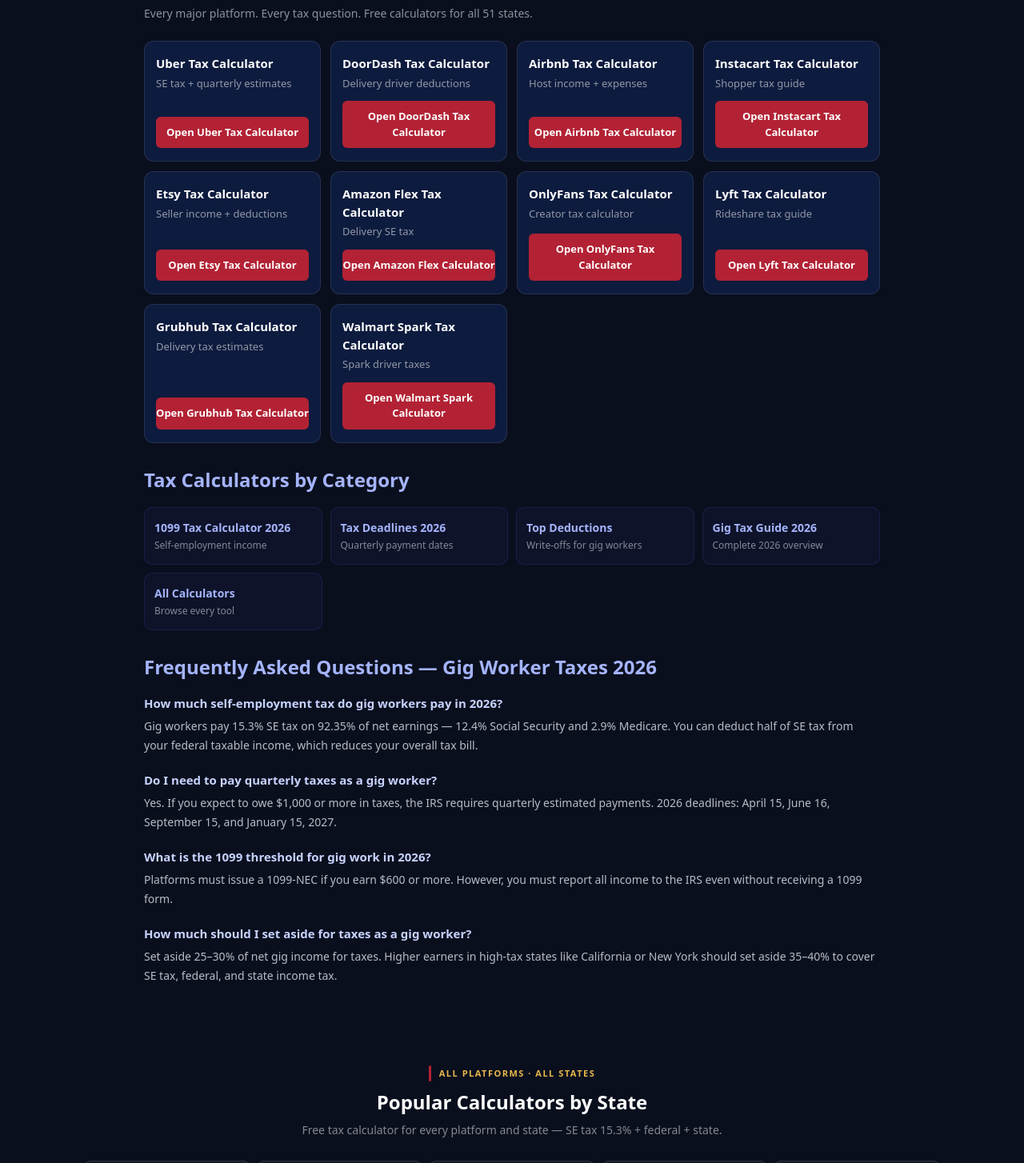
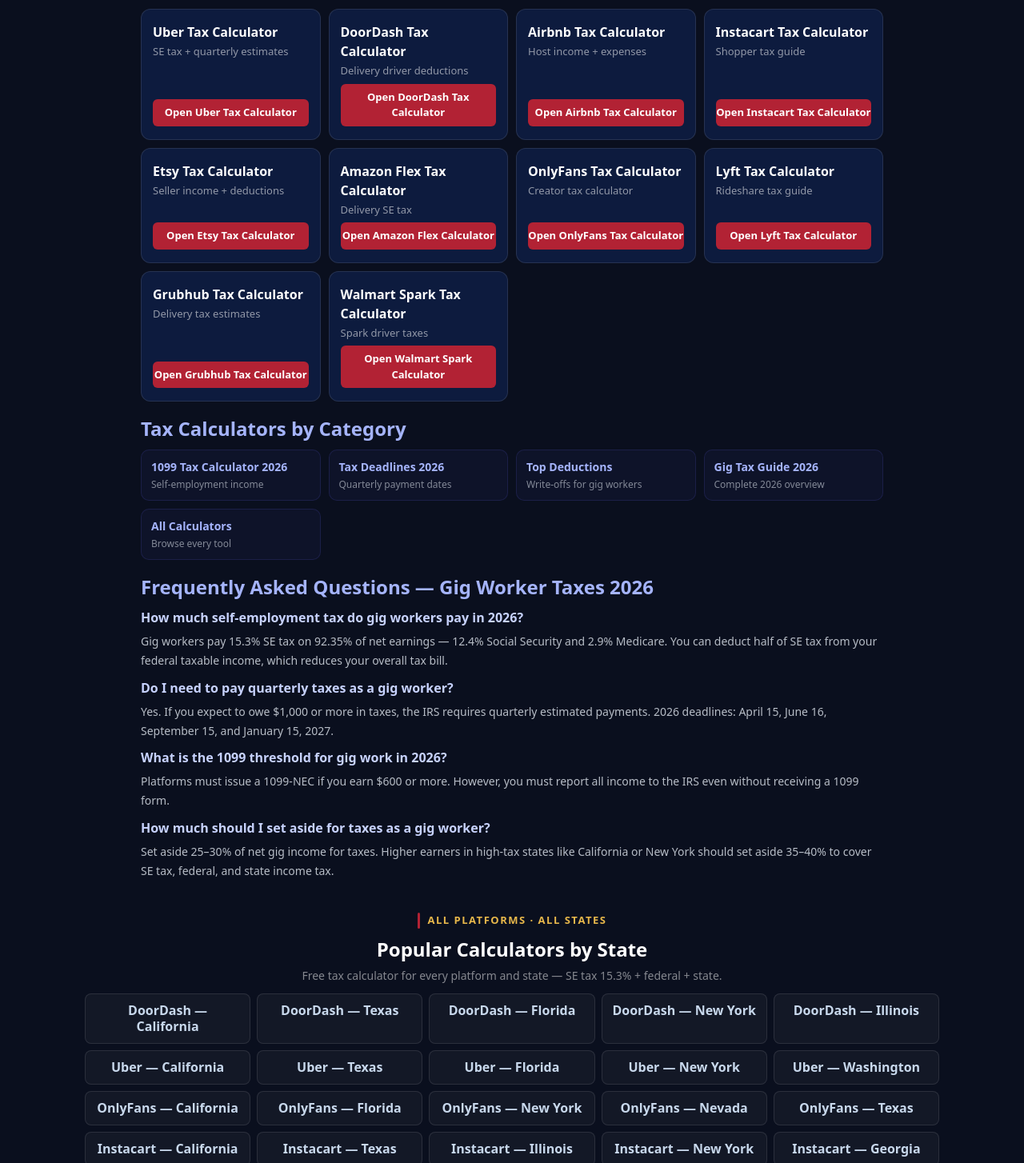
Before and after one commit to devqrcraft-ui/gigwisetax, a Next.js app: page / in a window 1280 px wide. Shown: the part 6356-7810 px from the top of the page at 80% size. Built offline with nearby package versions, Linux system fonts and the light colour scheme.

Commit message:
fix: page.tsx density - section padding, fontSize 15->16, FAQ gap, state grid

```diff
--- a/app/globals.css
+++ b/app/globals.css
@@ -242,7 +242,7 @@ a[style*="B22234"]:hover,div[style*="B22234"]:hover{
   display: block;
   background: #B22234;
   color: #fff;
-  font-size: 11px;
+  font-size: 13px;
   font-weight: 700;
   padding: 6px 0;
   border-radius: 4px;
@@ -282,7 +282,7 @@ a[style*="B22234"]:hover,div[style*="B22234"]:hover{
   }
   table.deadline-table tbody td::before {
     content: attr(data-label) !important;
-    font-size: 11px !important;
+    font-size: 13px !important;
     font-weight: 700 !important;
     color: rgba(255,255,255,0.45) !important;
     text-transform: uppercase !important;
--- a/app/page.tsx
+++ b/app/page.tsx
@@ -22,10 +22,10 @@ export default function Page() {
 
       <div style={{background:'#0a0f1e',color:'#e2e8f0',fontFamily:'system-ui,sans-serif'}}>
 
-        <section style={{maxWidth:'960px',margin:'0 auto',padding:'48px 20px 28px'}}>
+        <section style={{maxWidth:'960px',margin:'0 auto',padding:'20px 16px 16px'}}>
           <h2 style={{fontSize:'clamp(20px,3vw,28px)',fontWeight:800,color:'#ffffff',marginBottom:'8px'}}>Gig Worker Tax Center 2026</h2>
-          <p style={{fontSize:'14px',opacity:0.6,marginBottom:'24px'}}>Every major platform. Every tax question. Free calculators for all 51 states.</p>
-          <div style={{display:'grid',gridTemplateColumns:'repeat(auto-fill,minmax(200px,1fr))',gap:'12px'}}>
+          <p style={{fontSize:'14px',opacity:0.75,marginBottom:'12px'}}>Every major platform. Every tax question. Free calculators for all 51 states.</p>
+          <div style={{display:'grid',gridTemplateColumns:'repeat(auto-fill,minmax(200px,1fr))',gap:'10px'}}>
             {[
               {href:'/uber',       label:'Uber',         desc:'SE tax + quarterly estimates',   cta:'Open Uber Tax Calculator'},
               {href:'/doordash',   label:'DoorDash',     desc:'Delivery driver deductions',     cta:'Open DoorDash Tax Calculator'},
@@ -39,17 +39,17 @@ export default function Page() {
               {href:'/walmart-spark',label:'Walmart Spark',desc:'Spark driver taxes',           cta:'Open Walmart Spark Calculator'},
             ].map(p => (
               <a key={p.href} href={p.href} className="hub-card" style={{display:'flex',flexDirection:'column',padding:'16px 14px',borderRadius:'12px',color:'#e2e8f0',textDecoration:'none',background:'#0d1b3e',border:'1px solid rgba(255,255,255,0.1)'}}>
-                <div style={{fontSize:'15px',fontWeight:800,color:'#fff',marginBottom:'4px'}}>{p.label} Tax Calculator</div>
-                <div style={{fontSize:'13px',color:'rgba(255,255,255,0.55)',lineHeight:1.5,marginBottom:'12px',flexGrow:1}}>{p.desc}</div>
-                <div style={{background:'#B22234',color:'#fff',fontSize:'13px',fontWeight:700,padding:'10px 0',borderRadius:'6px',textAlign:'center'}}>{p.cta}</div>
+                <div style={{fontSize:'16px',fontWeight:800,color:'#fff',marginBottom:'3px'}}>{p.label} Tax Calculator</div>
+                <div style={{fontSize:'13px',color:'rgba(255,255,255,0.55)',lineHeight:1.5,marginBottom:'6px',flexGrow:1}}>{p.desc}</div>
+                <div style={{background:'#B22234',color:'#fff',fontSize:'13px',fontWeight:700,padding:'7px 0',borderRadius:'6px',textAlign:'center'}}>{p.cta}</div>
               </a>
             ))}
 
           </div>
         </section>
 
-        <section style={{maxWidth:'960px',margin:'0 auto',padding:'0 20px 28px'}}>
-          <h2 style={{fontSize:'clamp(18px,3vw,24px)',fontWeight:800,color:'#a5b4fc',marginBottom:'16px'}}>Tax Calculators by Category</h2>
+        <section style={{maxWidth:'960px',margin:'0 auto',padding:'0 16px 16px'}}>
+          <h2 style={{fontSize:'clamp(18px,3vw,24px)',fontWeight:800,color:'#a5b4fc',marginBottom:'8px'}}>Tax Calculators by Category</h2>
           <div style={{display:'grid',gridTemplateColumns:'repeat(auto-fill,minmax(220px,1fr))',gap:'10px'}}>
             {[
               ['/1099-tax-calculator-2026','1099 Tax Calculator 2026','Self-employment income'],
@@ -58,7 +58,7 @@ export default function Page() {
               ['/gig-worker-taxes-2026','Gig Tax Guide 2026','Complete 2026 overview'],
               ['/calculators','All Calculators','Browse every tool'],
             ].map(([href, label, desc]) => (
-              <a key={href} href={href} style={{display:'block',padding:'14px 12px',borderRadius:'10px',background:'rgba(99,102,241,0.05)',border:'1px solid rgba(99,102,241,0.15)',color:'#e2e8f0',textDecoration:'none'}}>
+              <a key={href} href={href} style={{display:'block',padding:'10px 12px',borderRadius:'10px',background:'rgba(99,102,241,0.05)',border:'1px solid rgba(99,102,241,0.15)',color:'#e2e8f0',textDecoration:'none'}}>
                 <div style={{fontSize:'14px',fontWeight:700,color:'#a5b4fc',marginBottom:'3px'}}>{label}</div>
                 <div style={{fontSize:'12px',opacity:0.55}}>{desc}</div>
               </a>
@@ -66,27 +66,27 @@ export default function Page() {
           </div>
         </section>
 
-        <section style={{maxWidth:'960px',margin:'0 auto',padding:'0 20px 52px'}}>
-          <h2 style={{fontSize:'clamp(18px,3vw,24px)',fontWeight:800,color:'#a5b4fc',marginBottom:'16px'}}>Frequently Asked Questions — Gig Worker Taxes 2026</h2>
-          <div style={{display:'flex',flexDirection:'column',gap:'20px'}}>
-            <div><h3 style={{fontSize:'15px',fontWeight:700,color:'#c7d2fe',marginBottom:'6px'}}>How much self-employment tax do gig workers pay in 2026?</h3><p style={{fontSize:'14px',lineHeight:1.7,opacity:0.8,margin:0}}>Gig workers pay 15.3% SE tax on 92.35% of net earnings — 12.4% Social Security and 2.9% Medicare. You can deduct half of SE tax from your federal taxable income, which reduces your overall tax bill.</p></div>
-            <div><h3 style={{fontSize:'15px',fontWeight:700,color:'#c7d2fe',marginBottom:'6px'}}>Do I need to pay quarterly taxes as a gig worker?</h3><p style={{fontSize:'14px',lineHeight:1.7,opacity:0.8,margin:0}}>Yes. If you expect to owe $1,000 or more in taxes, the IRS requires quarterly estimated payments. 2026 deadlines: April 15, June 16, September 15, and January 15, 2027.</p></div>
-            <div><h3 style={{fontSize:'15px',fontWeight:700,color:'#c7d2fe',marginBottom:'6px'}}>What is the 1099 threshold for gig work in 2026?</h3><p style={{fontSize:'14px',lineHeight:1.7,opacity:0.8,margin:0}}>Platforms must issue a 1099-NEC if you earn $600 or more. However, you must report all income to the IRS even without receiving a 1099 form.</p></div>
-            <div><h3 style={{fontSize:'15px',fontWeight:700,color:'#c7d2fe',marginBottom:'6px'}}>How much should I set aside for taxes as a gig worker?</h3><p style={{fontSize:'14px',lineHeight:1.7,opacity:0.8,margin:0}}>Set aside 25–30% of net gig income for taxes. Higher earners in high-tax states like California or New York should set aside 35–40% to cover SE tax, federal, and state income tax.</p></div>
+        <section style={{maxWidth:'960px',margin:'0 auto',padding:'0 16px 20px'}}>
+          <h2 style={{fontSize:'clamp(18px,3vw,24px)',fontWeight:800,color:'#a5b4fc',marginBottom:'8px'}}>Frequently Asked Questions — Gig Worker Taxes 2026</h2>
+          <div style={{display:'flex',flexDirection:'column',gap:'10px'}}>
+            <div><h3 style={{fontSize:'16px',fontWeight:700,color:'#c7d2fe',marginBottom:'6px'}}>How much self-employment tax do gig workers pay in 2026?</h3><p style={{fontSize:'14px',lineHeight:1.7,opacity:0.8,margin:0}}>Gig workers pay 15.3% SE tax on 92.35% of net earnings — 12.4% Social Security and 2.9% Medicare. You can deduct half of SE tax from your federal taxable income, which reduces your overall tax bill.</p></div>
+            <div><h3 style={{fontSize:'16px',fontWeight:700,color:'#c7d2fe',marginBottom:'6px'}}>Do I need to pay quarterly taxes as a gig worker?</h3><p style={{fontSize:'14px',lineHeight:1.7,opacity:0.8,margin:0}}>Yes. If you expect to owe $1,000 or more in taxes, the IRS requires quarterly estimated payments. 2026 deadlines: April 15, June 16, September 15, and January 15, 2027.</p></div>
+            <div><h3 style={{fontSize:'16px',fontWeight:700,color:'#c7d2fe',marginBottom:'6px'}}>What is the 1099 threshold for gig work in 2026?</h3><p style={{fontSize:'14px',lineHeight:1.7,opacity:0.8,margin:0}}>Platforms must issue a 1099-NEC if you earn $600 or more. However, you must report all income to the IRS even without receiving a 1099 form.</p></div>
+            <div><h3 style={{fontSize:'16px',fontWeight:700,color:'#c7d2fe',marginBottom:'6px'}}>How much should I set aside for taxes as a gig worker?</h3><p style={{fontSize:'14px',lineHeight:1.7,opacity:0.8,margin:0}}>Set aside 25–30% of net gig income for taxes. Higher earners in high-tax states like California or New York should set aside 35–40% to cover SE tax, federal, and state income tax.</p></div>
           </div>
         </section>
 
       {/* Popular Calculators by State — SEO internal links */}
-      <section style={{width:'100%',maxWidth:1100,margin:'0 auto',padding:'48px 16px 32px',boxSizing:'border-box'}}>
+      <section style={{width:'100%',maxWidth:1100,margin:'0 auto',padding:'20px 16px 16px',boxSizing:'border-box'}}>
         <div style={{display:'flex',alignItems:'center',gap:10,marginBottom:8,justifyContent:'center'}}>
           <div style={{width:3,height:20,background:'#B22234',borderRadius:2}}/>
-          <span style={{fontSize:11,fontWeight:800,color:'#e8b84b',letterSpacing:'1.5px',textTransform:'uppercase'}}>All Platforms · All States</span>
+          <span style={{fontSize:13,fontWeight:800,color:'#e8b84b',letterSpacing:'1.5px',textTransform:'uppercase'}}>All Platforms · All States</span>
         </div>
-        <h2 style={{fontSize:24,fontWeight:900,color:'#fff',textAlign:'center',marginBottom:6}}>Popular Calculators by State</h2>
-        <p style={{textAlign:'center',fontSize:14,color:'rgba(255,255,255,0.5)',marginBottom:28}}>
+        <h2 style={{fontSize:24,fontWeight:900,color:'#fff',textAlign:'center',marginBottom:4}}>Popular Calculators by State</h2>
+        <p style={{textAlign:'center',fontSize:14,color:'rgba(255,255,255,0.5)',marginBottom:12}}>
           Free tax calculator for every platform and state — SE tax 15.3% + federal + state.
         </p>
-        <div style={{display:'grid',gridTemplateColumns:'repeat(2,1fr)',gap:10}} className="state-calc-grid">
+        <div style={{display:'grid',gridTemplateColumns:'repeat(2,1fr)',gap:8}} className="state-calc-grid">
           {[
             ["/doordash/california","DoorDash — California"],
             ["/doordash/texas","DoorDash — Texas"],
@@ -121,14 +121,14 @@ export default function Page() {
           ].map(([href, label]) => (
             <a key={href} href={href} className="state-calc-link" style={{
               display:'block',
-              padding:'16px 16px',
+              padding:'10px 12px',
               borderRadius:8,
               border:'1px solid rgba(255,255,255,0.1)',
               background:'rgba(255,255,255,0.04)',
               color:'#c8d8ec',
               textDecoration:'none',
               textAlign:'center',
-              fontSize:15,
+              fontSize:16,
               fontWeight:700,
               lineHeight:1.3,
               transition:'all .15s ease',
```
